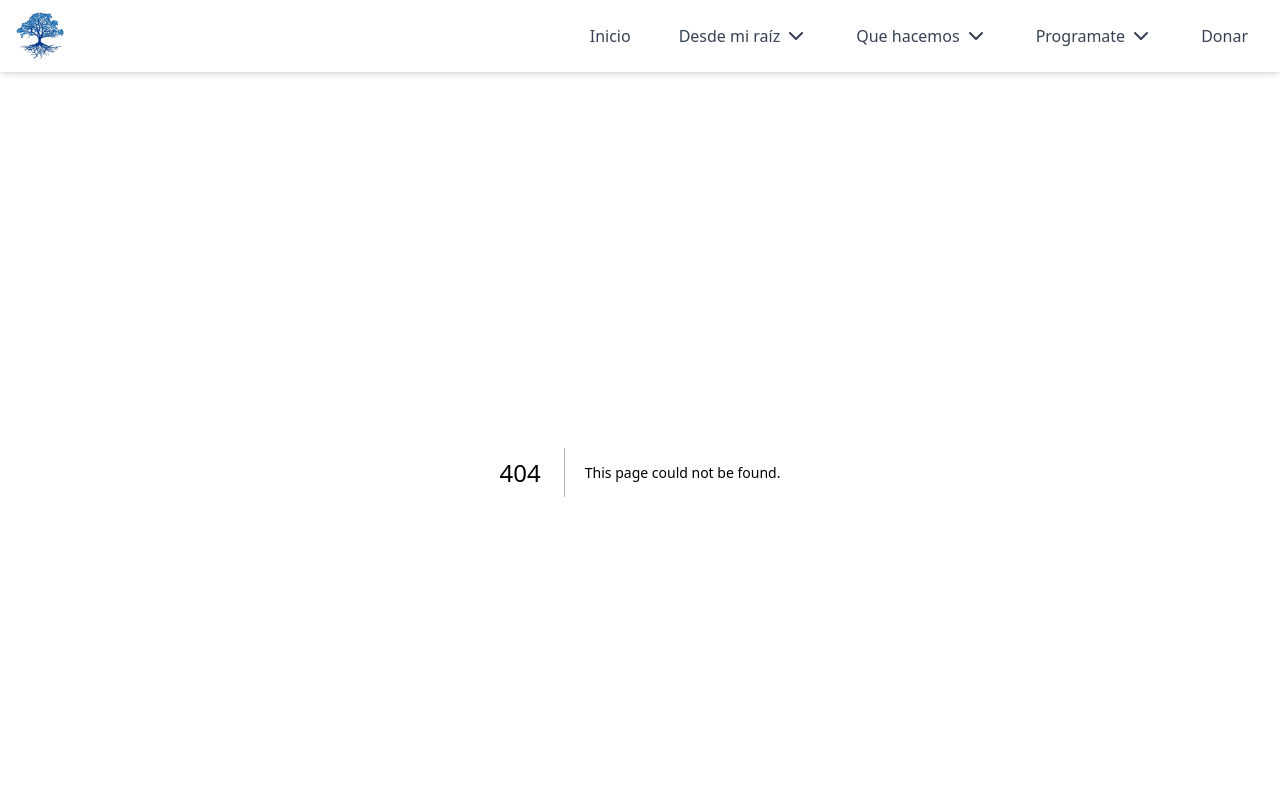
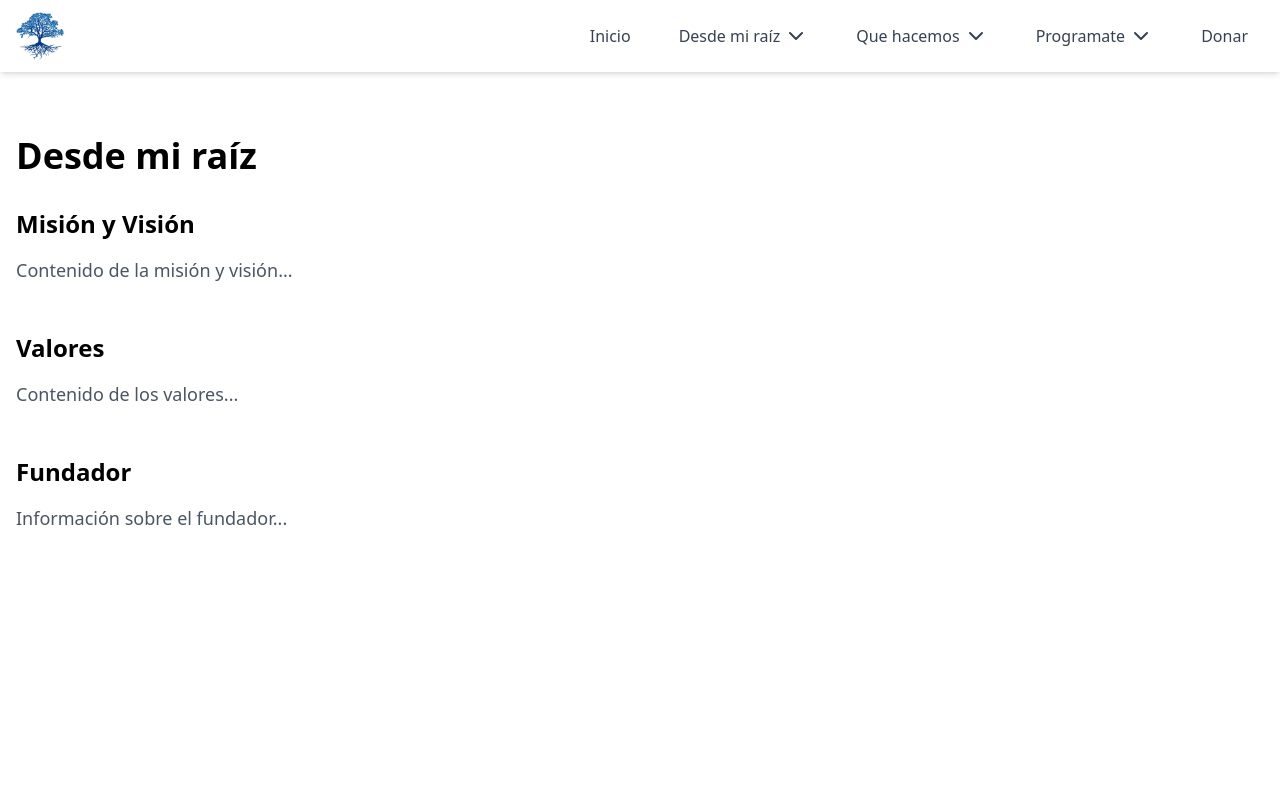
Before and after one commit to Nolger/desde-mi-raiz, a Next.js app: page /about in a window 1280 px wide. Before the commit this address had no page. Shown: the top 800 px of the page. Built offline with nearby package versions, Linux system fonts and the light colour scheme.

Commit message:
Refactor Home component and add new pages for About, Donate, Programs, and What We Do

```diff
--- /dev/null
+++ b/app/about/page.tsx
@@ -0,0 +1,33 @@
+export default function AboutPage() {
+  return (
+    <main className="min-h-screen py-16">
+      <div className="max-w-7xl mx-auto px-4">
+        <h1 className="text-4xl font-bold mb-8">Desde mi raíz</h1>
+
+        {/* Sección Misión y Visión */}
+        <section id="mission" className="mb-12">
+          <h2 className="text-2xl font-semibold mb-4">Misión y Visión</h2>
+          <p className="text-lg text-gray-600">
+            Contenido de la misión y visión...
+          </p>
+        </section>
+
+        {/* Sección Valores */}
+        <section id="values" className="mb-12">
+          <h2 className="text-2xl font-semibold mb-4">Valores</h2>
+          <p className="text-lg text-gray-600">
+            Contenido de los valores...
+          </p>
+        </section>
+
+        {/* Sección Fundador */}
+        <section id="founder" className="mb-12">
+          <h2 className="text-2xl font-semibold mb-4">Fundador</h2>
+          <p className="text-lg text-gray-600">
+            Información sobre el fundador...
+          </p>
+        </section>
+      </div>
+    </main>
+  );
+}
--- /dev/null
+++ b/app/donate/page.tsx
@@ -0,0 +1,15 @@
+export default function DonatePage() {
+  return (
+    <main className="min-h-screen py-16">
+      <div className="max-w-7xl mx-auto px-4">
+        <h1 className="text-4xl font-bold mb-8">Donar</h1>
+        <div className="max-w-2xl mx-auto">
+          <p className="text-lg text-gray-600 mb-8">
+            Tu apoyo hace posible nuestra misión...
+          </p>
+          {/* Aquí puedes agregar un formulario de donación o información de contacto */}
+        </div>
+      </div>
+    </main>
+  );
+}
--- a/app/page.tsx
+++ b/app/page.tsx
@@ -1,7 +1,12 @@
-export default function Home() {
+export default function HomePage() {
   return (
-    <div>
-      <p>Hola</p>
-    </div>
+    <main className="min-h-screen">
+      <div className="max-w-7xl mx-auto px-4 py-16">
+        <h1 className="text-4xl font-bold mb-8">Bienvenidos a Desde Mi Raíz</h1>
+        <p className="text-lg text-gray-600">
+          Contenido de la página principal...
+        </p>
+      </div>
+    </main>
   );
 }
--- /dev/null
+++ b/app/programs/page.tsx
@@ -0,0 +1,25 @@
+export default function ProgramsPage() {
+  return (
+    <main className="min-h-screen py-16">
+      <div className="max-w-7xl mx-auto px-4">
+        <h1 className="text-4xl font-bold mb-8">Prográmate</h1>
+        <div className="grid grid-cols-1 md:grid-cols-3 gap-8">
+          <section className="bg-white p-6 rounded-lg shadow-md">
+            <h2 className="text-2xl font-semibold mb-4">Proyecto 2024</h2>
+            <p className="text-gray-600">Detalles del proyecto actual...</p>
+          </section>
+
+          <section className="bg-white p-6 rounded-lg shadow-md">
+            <h2 className="text-2xl font-semibold mb-4">Proyecto 2023</h2>
+            <p className="text-gray-600">Resultados del año anterior...</p>
+          </section>
+
+          <section className="bg-white p-6 rounded-lg shadow-md">
+            <h2 className="text-2xl font-semibold mb-4">Archivo</h2>
+            <p className="text-gray-600">Proyectos históricos...</p>
+          </section>
+        </div>
+      </div>
+    </main>
+  );
+}
--- /dev/null
+++ b/app/what-we-do/page.tsx
@@ -0,0 +1,25 @@
+export default function WhatWeDoPage() {
+  return (
+    <main className="min-h-screen py-16">
+      <div className="max-w-7xl mx-auto px-4">
+        <h1 className="text-4xl font-bold mb-8">Que hacemos</h1>
+        <div className="grid grid-cols-1 md:grid-cols-3 gap-8">
+          <section className="bg-white p-6 rounded-lg shadow-md">
+            <h2 className="text-2xl font-semibold mb-4">Raices que conectan</h2>
+            <p className="text-gray-600">Descripción del programa...</p>
+          </section>
+
+          <section className="bg-white p-6 rounded-lg shadow-md">
+            <h2 className="text-2xl font-semibold mb-4">Casos de Éxito</h2>
+            <p className="text-gray-600">Historias de éxito...</p>
+          </section>
+
+          <section className="bg-white p-6 rounded-lg shadow-md">
+            <h2 className="text-2xl font-semibold mb-4">Publicaciones</h2>
+            <p className="text-gray-600">Nuestras publicaciones...</p>
+          </section>
+        </div>
+      </div>
+    </main>
+  );
+}
```
